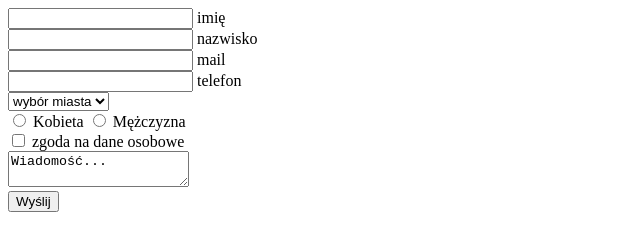
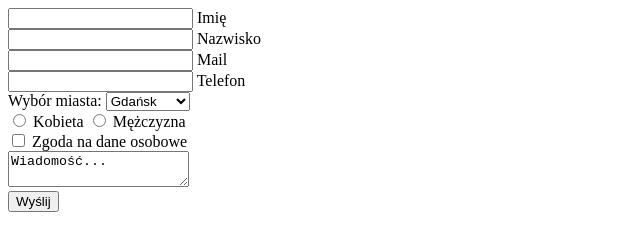
Before and after one commit to wojtas96/1-formularz-html5, a plain HTML site: page index.html in a window 1280 px wide. Shown: the whole page, without its empty margins (0-640 px from the left). Drawn offline with Linux system fonts and the light colour scheme.

Commit message:
Drobna korekta

```diff
--- a/index.html
+++ b/index.html
@@ -4,36 +4,36 @@
     <meta charset="UTF-8">
     <meta http-equiv="X-UA-Compatible" content="IE=edge">
     <meta name="viewport" content="width=device-width, initial-scale=1.0">
-    <title>formularze</title>
+    <title>1-formularz-html5</title>
 </head>
 <body>
     <form
     action="https://formspree.io/f/xeqwavzv"
     method="POST"
     >
-        <input type="text" name="username"> imię
+        <label><input type="text" name="username"> Imię</label>
         <br>
-        <input type="text" name="username"> nazwisko
+        <label><input type="text" name="username"> Nazwisko</label>
         <br>
-        <input type="email" name="mail"> mail
+        <label><input type="email" name="mail"> Mail</label>
         <br>
-        <input type="number" name="quanity"> telefon
+        <label><input type="number" name="quanity"> Telefon</label>
         <br>
-        <select name="select">
-            <option value="value1" selected>wybór miasta</option>
-            <option value="value2">Gdańsk</option>
-            <option value="value3">Kraków</option>
-            <option value="value4">Warszawa</option>
+        <label for="city"> Wybór miasta:</label>
+        <select id="city">
+            <option label="Gdańsk">Gdańsk</option>
+            <option label="Kraków">Kraków</option>
+            <option label="Warszawa">Warszawa</option>
         </select>
         <br>
-        <input type="radio" name="gender"> Kobieta
-        <input type="radio" name="gender"> Mężczyzna
+        <label><input type="radio" name="gender"> Kobieta</label>
+        <label><input type="radio" name="gender"> Mężczyzna</label>
         <br>
-        <input type="checkbox" name="dane" required> zgoda na dane osobowe
+        <label><input type="checkbox" name="dane" required> Zgoda na dane osobowe</label>
         <br>
             <textarea cols="20" name="message">Wiadomość...</textarea>
         <br>
-        <input type="submit" value="Wyślij">
+        <label><input type="submit" value="Wyślij"></label>
     </form>
 </body>
 </html>
```
